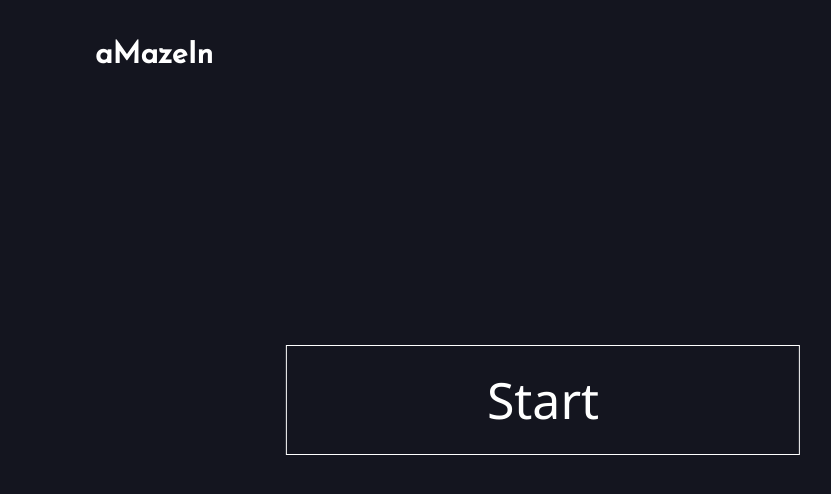
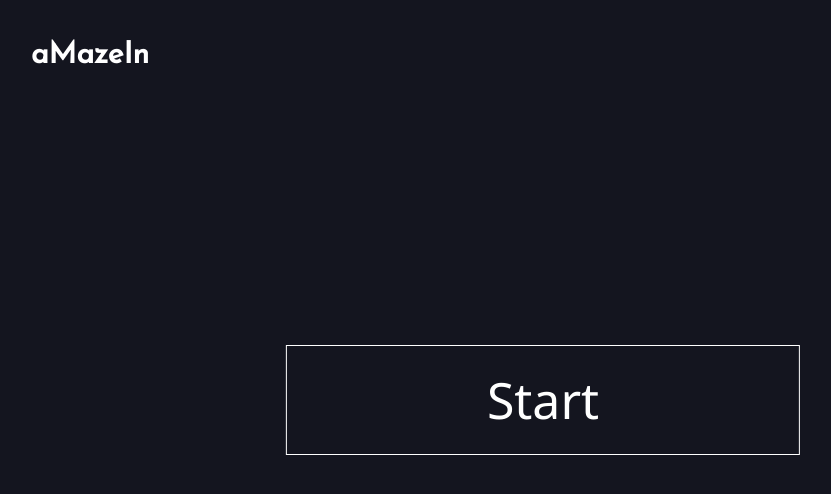
Before and after one commit to mihaipaulstd/maze, a website: page index.html in a window 1280 px wide. Shown: the whole page, without its empty margins (97-928 px from the left). Drawn offline with Linux system fonts and the light colour scheme.

Commit message:
logo style

```diff
--- a/style.css
+++ b/style.css
@@ -13,7 +13,7 @@ body {
 #logo {
     position: absolute;
     top: 5%;
-    left: 15%;
+    left: 10%;
     color: #fff;
     font-size: 30px;
     font-family: Josefin Sans;
```
